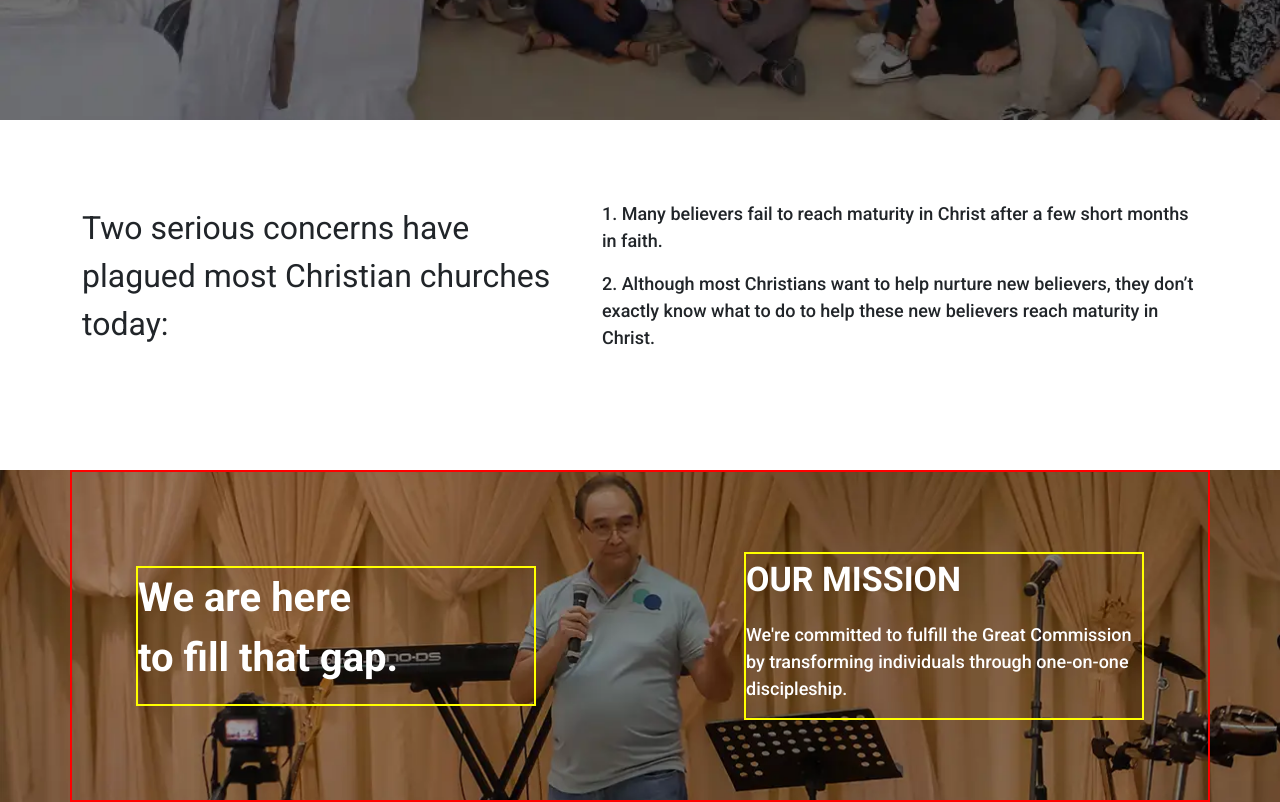
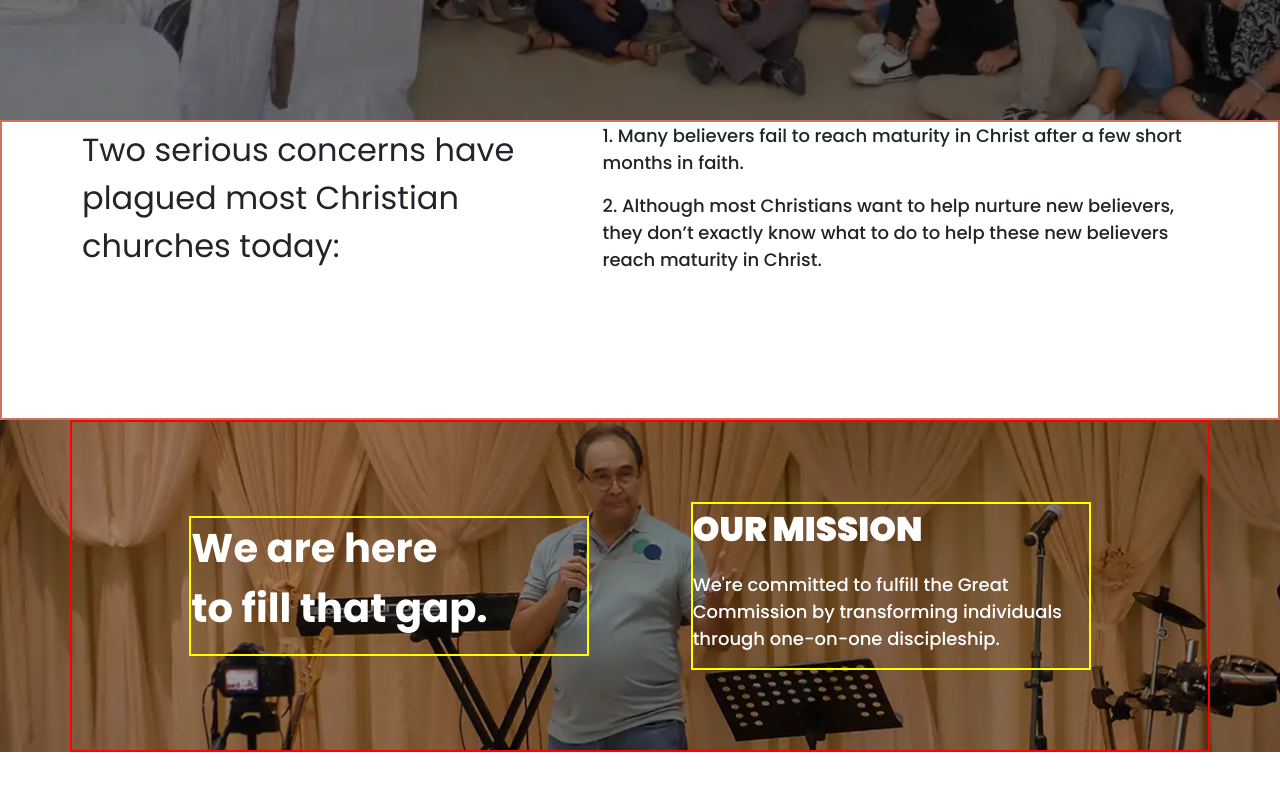
Before and after one commit to itz-maryeee/da2lj, a plain HTML site: page index.html in a window 1280 px wide. Shown: the part 580-1382 px from the top of the page. Drawn offline with nearby package versions, Linux system fonts and the light colour scheme.

Commit message:
sample view

```diff
--- a/css/main.css
+++ b/css/main.css
@@ -9,12 +9,17 @@
     src: url(/assets/garet/Garet-Heavy.ttf);
 } */
 /* @import url('https://fonts.googleapis.com/css2?family=Raleway:ital,wght@0,200;0,300;0,400;0,500;0,600;0,700;0,800;1,200;1,300;1,600;1,800&display=swap'); */
-@import url('https://fonts.googleapis.com/css2?family=Barlow+Semi+Condensed:ital,wght@0,100;0,200;0,300;0,400;0,500;0,600;0,700;0,800;0,900;1,100;1,200;1,300;1,400;1,500;1,600;1,700;1,800;1,900&family=Barlow:ital,wght@0,100;0,200;0,300;0,400;0,500;0,600;0,700;0,800;0,900;1,100;1,200;1,300;1,400;1,500;1,600;1,700;1,800;1,900&family=Roboto:wght@400;500;700&display=swap');
+/* @import url('https://fonts.googleapis.com/css2?family=Barlow+Semi+Condensed:ital,wght@0,100;0,200;0,300;0,400;0,500;0,600;0,700;0,800;0,900;1,100;1,200;1,300;1,400;1,500;1,600;1,700;1,800;1,900&family=Barlow:ital,wght@0,100;0,200;0,300;0,400;0,500;0,600;0,700;0,800;0,900;1,100;1,200;1,300;1,400;1,500;1,600;1,700;1,800;1,900&family=Roboto:wght@400;500;700&display=swap'); */
+
+
+@import url('https://fonts.googleapis.com/css2?family=Poppins:wght@100;200;300;400;500;600;700;800;900&family=Roboto:wght@300;400;500;700;900&display=swap');
+
 
 *, ::after, ::before{
     margin:0;
     padding: 0;
-    font-family: 'Roboto', sans-serif;
+    font-family: 'Poppins', sans-serif;
+    /* font-family: 'Roboto', sans-serif; */
 }
 
 body{box-sizing: content-box;}
@@ -230,11 +235,16 @@ body{box-sizing: content-box;}
 
 /* plainBanner */
 .plainBanner{
-    /* border: 2px solid #d2705c; */
-    min-height: 350px;
-    padding-inline: 4rem;
-    padding-block: 5rem;
+    border: 2px solid #d2705c;
+    min-height: 300px;
+
 }
+    .plainBanner-holder{
+        border: 2px solid yellow;
+
+        padding-inline: 4rem;
+        padding-block: 5rem;
+    }
 
 /* bg banner */
  .bgBanner{
--- a/index.html
+++ b/index.html
@@ -85,12 +85,12 @@
   <!-- concerns banner -->
     <section class="plainBanner">
 
-      <div class="container plain-holder d-flex justify-content-between align-items-center column-gap-5">
+      <div class="container plain-holder d-flex justify-content-lg-evenly align-items-center column-gap-5">
 
           <div class="header-garretHeavy text-break">
             <p><strong>Two serious concerns have plagued most Christian churches today:</strong></p>
           </div>
-          <div class="body-details text-break align-self-start">
+          <div class="body-details text-break">
                 <p>
                   1. Many believers fail to reach maturity in Christ after a few short months in faith.
                 </p>
@@ -104,7 +104,7 @@
   <!-- banner -->
   <section class="bgBanner">
 
-    <div class="container bgBanner-holder d-flex justify-content-between align-items-center column-gap-5">
+    <div class="container bgBanner-holder d-flex justify-content-lg-evenly align-items-center column-gap-5">
 
         <div class="bgBanner-box title text-break">
           <p><strong>We are here </br> to fill that gap.</strong></p>
```
